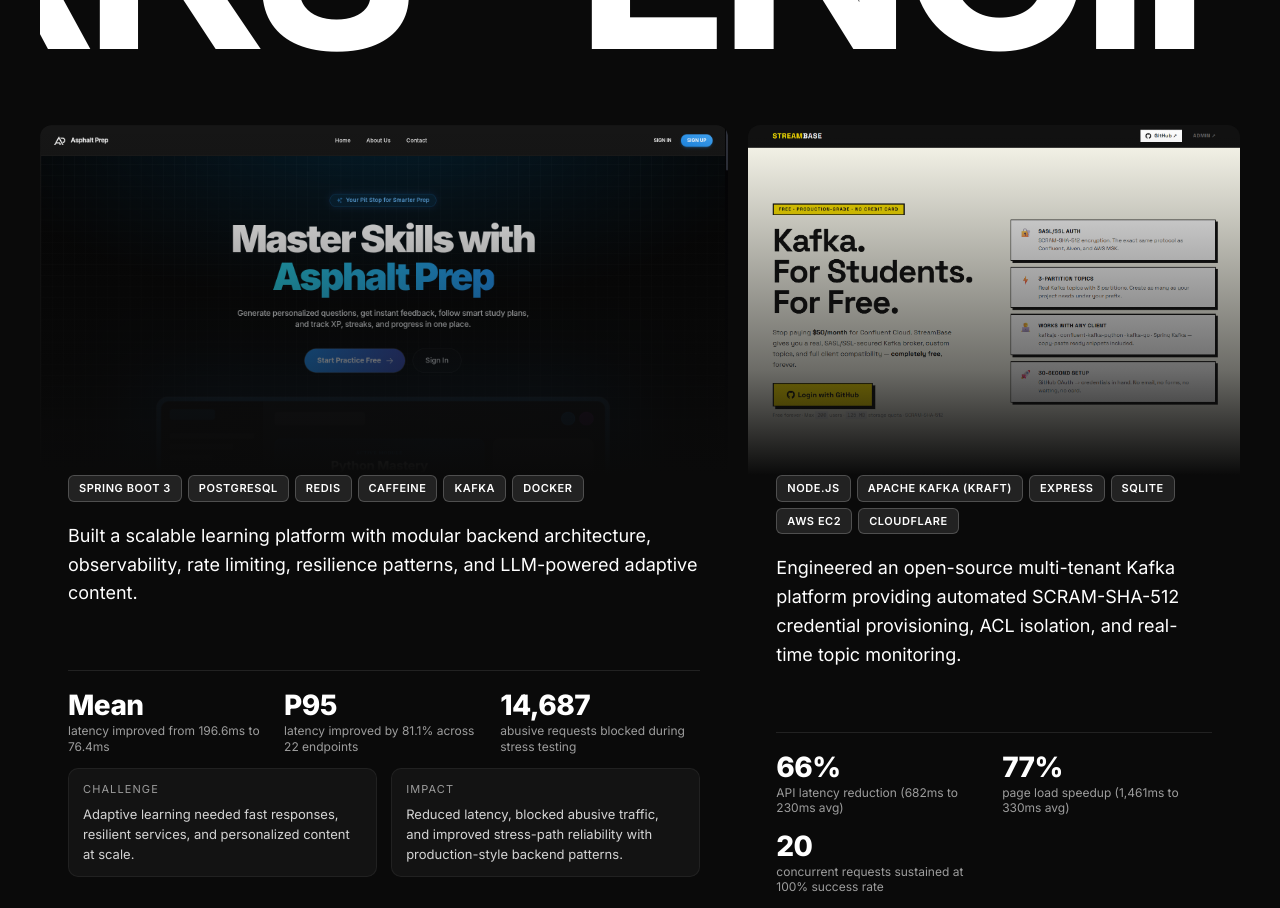
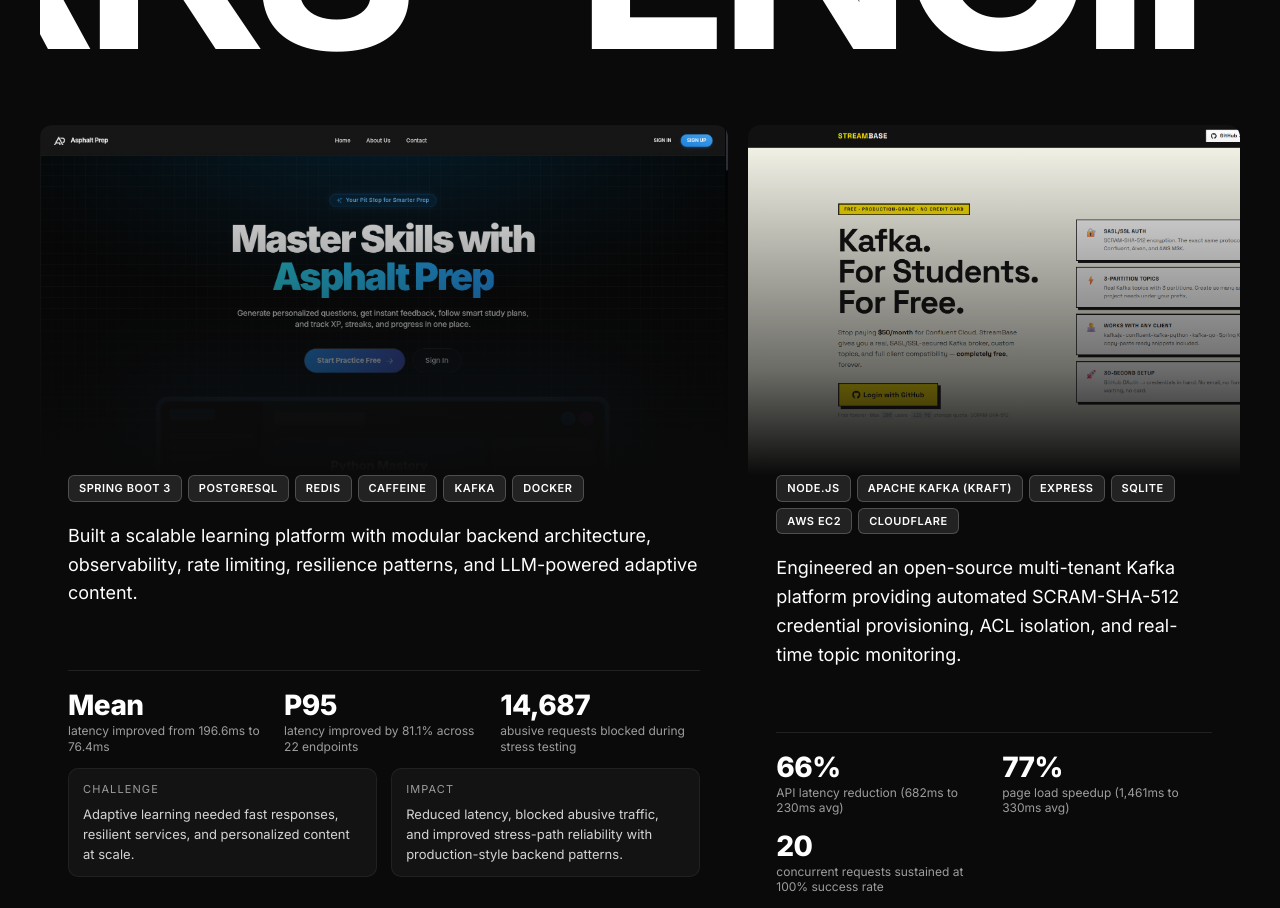
Before and after one commit to subh-ghosh/my-portfolio, a React (Vite) app: page / in a window 1280 px wide. Shown: the part 2880-3788 px from the top of the page. Built offline with nearby package versions, Linux system fonts and the light colour scheme.

Commit message:
fix(portfolio): fix project card alignment, top-left header visibility, grid layout, and index out of bounds

```diff
--- a/src/components/Projects.css
+++ b/src/components/Projects.css
@@ -47,11 +47,11 @@
   width: 100%;
   height: 350px;
   position: relative;
-  transition: transform 0.5s cubic-bezier(0.16, 1, 0.3, 1);
+  transition: transform 0.8s cubic-bezier(0.16, 1, 0.3, 1);
 }
 
 .project-card:hover .project-card__visual {
-  transform: scale(1.03);
+  transform: scale(1.08);
 }
 
 .project-card__visual-overlay {
@@ -63,14 +63,6 @@
 
 .project-card--small .project-card__visual {
 
-}
-
-.project-card:last-child {
-  grid-column: 1 / -1;
-}
-
-.project-card:last-child .project-card__visual {
-  height: 450px;
 }
 
 .project-card__content {
--- a/src/components/Projects.jsx
+++ b/src/components/Projects.jsx
@@ -90,7 +90,16 @@
             >
               <div
                 className="project-card__visual"
-                style={p.image ? { backgroundImage: `url(${p.image})`, backgroundSize: 'cover', backgroundPosition: 'top center' } : { background: gradients[i] }}
+                style={
+                  p.image
+                    ? {
+                        backgroundImage: `url(${p.image})`,
+                        backgroundSize: 'cover',
+                        backgroundPosition: 'top left',
+                        backgroundRepeat: 'no-repeat'
+                      }
+                    : { background: gradients[i % gradients.length] }
+                }
               >
                 <div className="project-card__visual-overlay"></div>
               </div>
```
